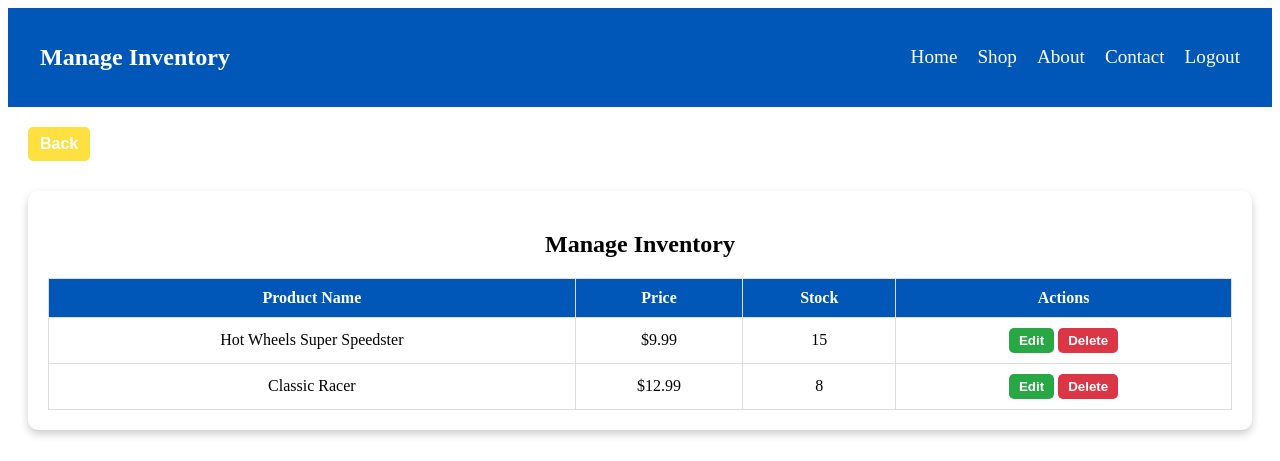
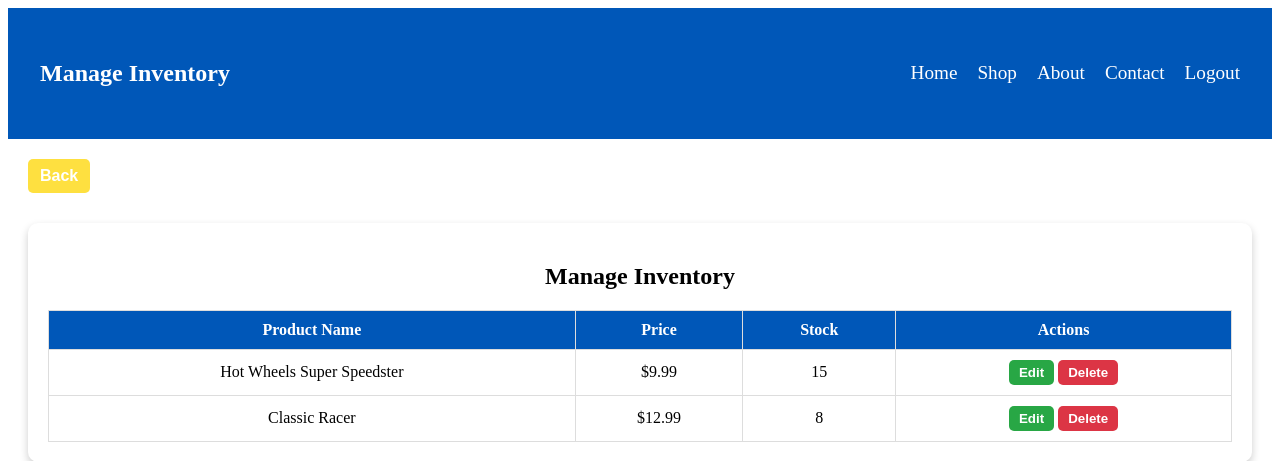
Before and after one commit to Clairjay7/JulSystem, a PHP site: page /manageInventory.php in a window 1280 px wide. Shown: the top 461 px of the page. Run offline with PHP 8.4, Linux system fonts and the light colour scheme.

Commit message:
Update dashboard.css

```diff
--- a/CODES/dashboard.css
+++ b/CODES/dashboard.css
@@ -3,7 +3,7 @@
     display: flex;
     justify-content: space-between;
     align-items: center;
-    padding: 1rem 2rem;
+    padding: 2rem 2rem;
     background: #0057b8;
     color: white;
 }
```
